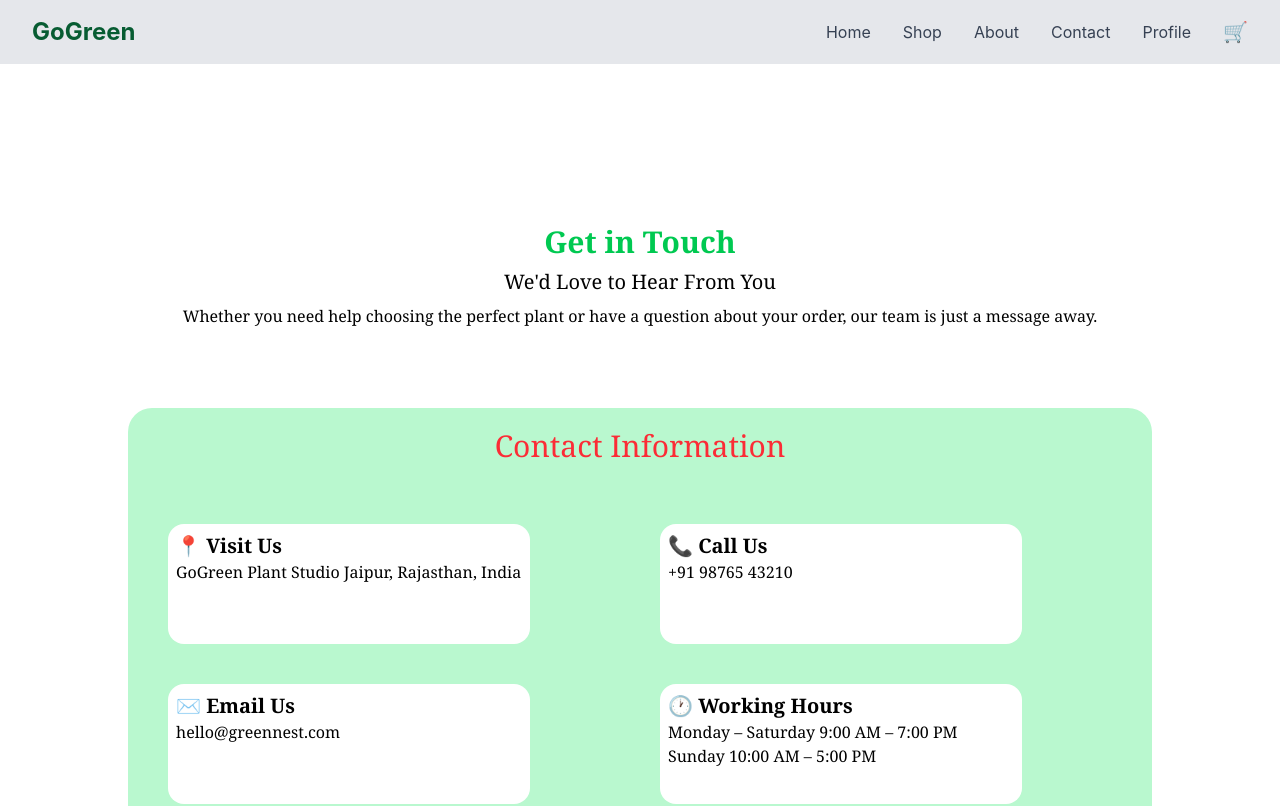
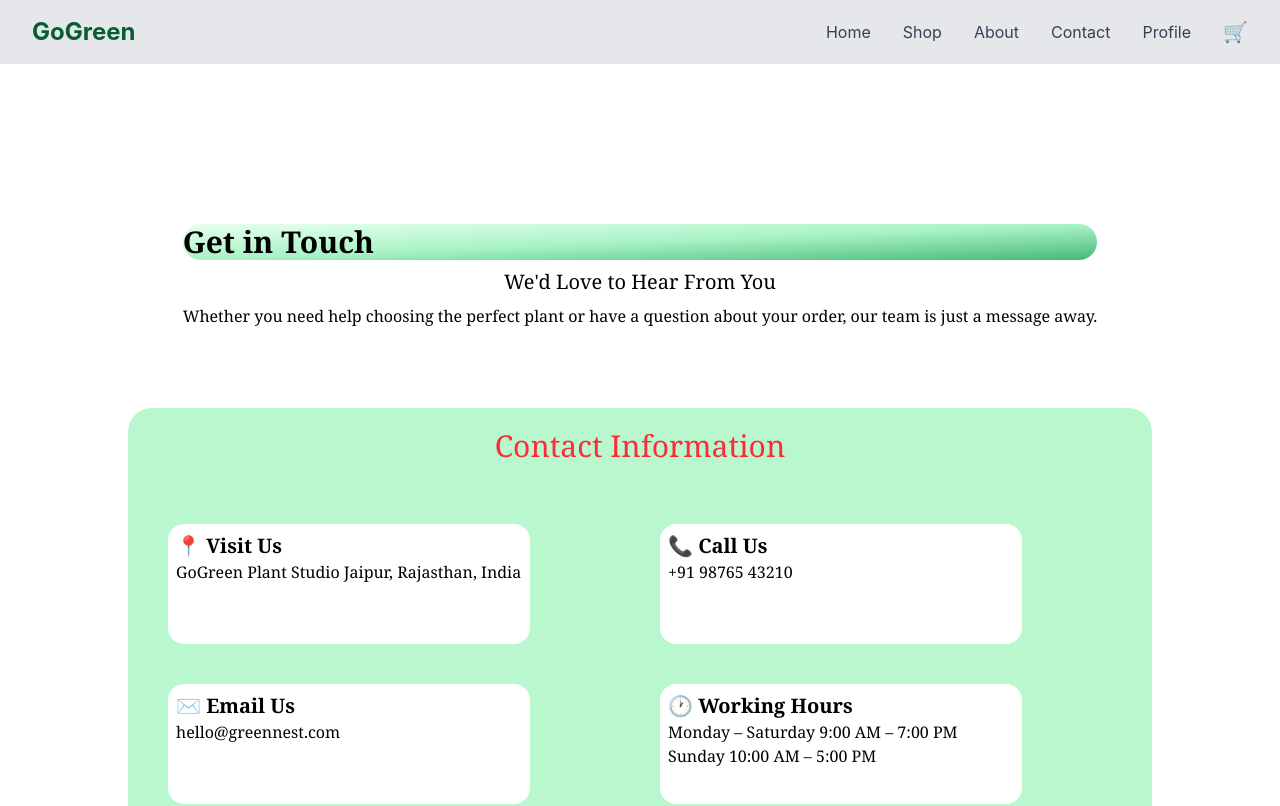
Before and after one commit to ashutoshrana999/GoGreen, a React (Vite) app in the folder green-web/: page /contact in a window 1280 px wide. Shown: the top 806 px of the page. Built offline with nearby package versions, Linux system fonts and the light colour scheme.

Commit message:
update design

```diff
--- a/green-web/src/component/Contact.jsx
+++ b/green-web/src/component/Contact.jsx
@@ -6,7 +6,13 @@ const Contact = () => {
     <div>
       <div className='flex flex-col items-center py-20'>
         <div className='font-serif p-20'>
-          <h2 className='font-bold text-3xl text-green-500 text-center'>Get in Touch</h2>
+          <h2 className='font-bold text-3xl
+                                rounded-3xl
+                                bg-gradient-to-br
+                                from-[#e8fff0]
+                                via-[#a7f3c5]
+                                to-[#43b978]
+                '>Get in Touch</h2>
           <h4 className='text-center py-2 font-light text-xl'>
             We'd Love to Hear From You
           </h4>
--- a/green-web/src/component/Productdetails.jsx
+++ b/green-web/src/component/Productdetails.jsx
@@ -47,7 +47,7 @@ useEffect(() => {
   return (
     <div>
         <div className='flex md:flex-row flex-col h-250 w-full p-10 gap-5 font-serif '>
-            <div className='md:h-150 items-center  md:w-[40%] bg-green-200 rounded-3xl'>
+            <div className='md:h-150 items-center  md:w-[40%] bg-gradient-to-br from-[#eef8e8] via-[#c8e8b8] to-[#79b86a]rounded-3xl'>
                 <img className='h-110 md:h-140 md:object-fit object-cover px-5' src={product.image} alt="" />
 
             </div >
```
